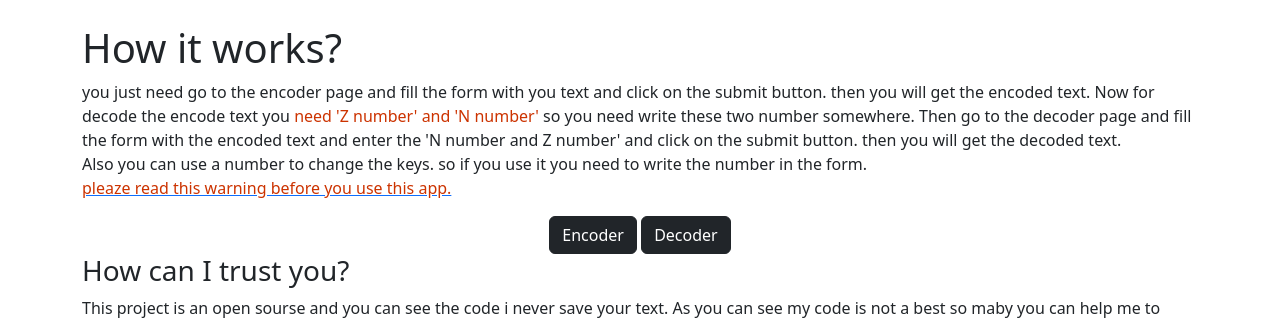
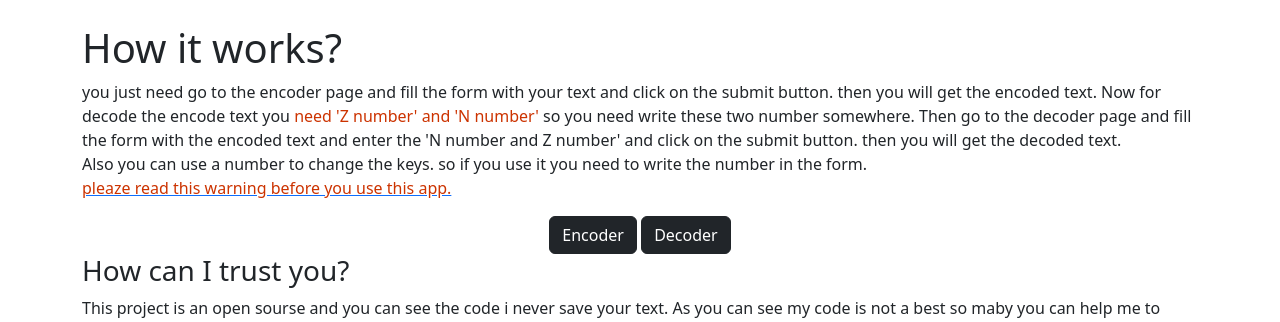
Before and after one commit to houshmand-2005/RmzHash, a Django app: page / in a window 1280 px wide. Shown: the top 322 px of the page. Run offline with Django 4.2, Linux system fonts and the light colour scheme.

Commit message:
fix grammar

```diff
--- a/EDapp/templates/EDapp/homepage.html
+++ b/EDapp/templates/EDapp/homepage.html
@@ -4,7 +4,7 @@
 <div class="container">
     <h1>How it works?</h1>
     <p>
-    you just need go to the encoder page and fill the form with you text and click on the submit button.
+    you just need go to the encoder page and fill the form with your text and click on the submit button.
     then you will get the encoded text.
     Now for decode the encode text you <span style="color: #cc3300;">need 'Z number' and 'N number'</span> so you need
     write these two number somewhere.
```
